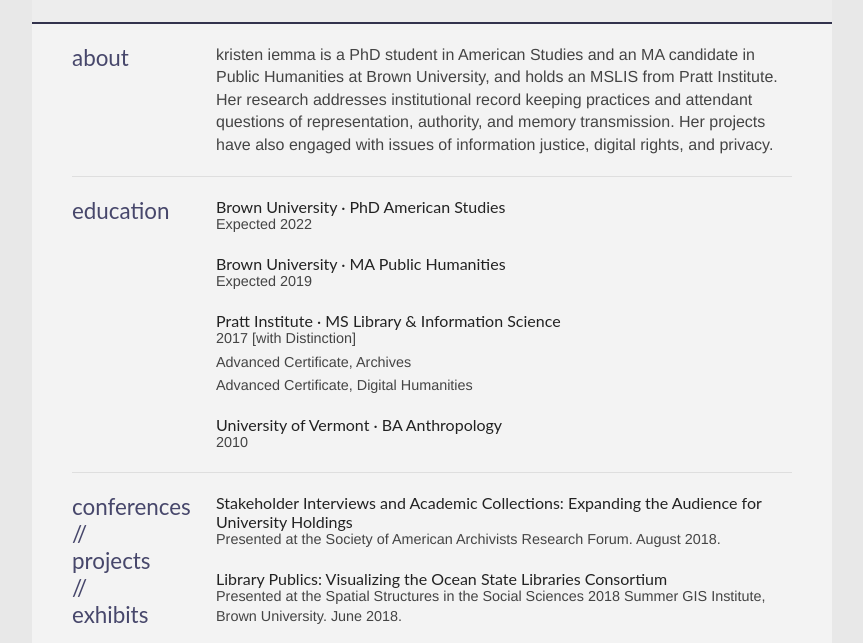
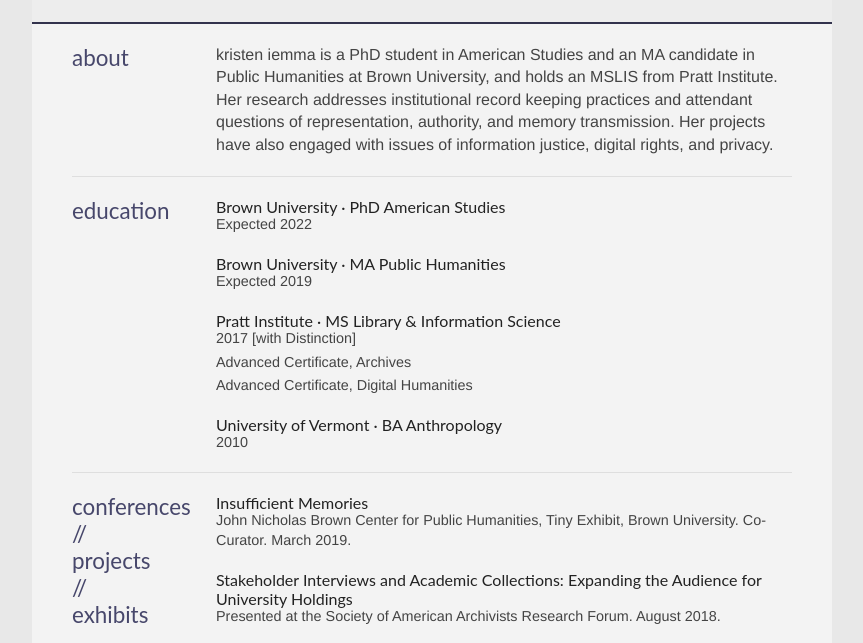
Before and after one commit to kiemma/kiemma.github.io, a plain HTML site: page index.html in a window 1280 px wide. Shown: the part 133-776 px from the top of the page, without its empty margins (208-1071 px from the left). Drawn offline with Linux system fonts and the light colour scheme.

Commit message:
added tiny exhibit

```diff
--- a/index.html
+++ b/index.html
@@ -95,6 +95,10 @@
 
 					<div class="sectionContent smallerType">
 						<article>
+							<h2>Insufficient Memories</h2>
+							<p>John Nicholas Brown Center for Public Humanities, Tiny Exhibit, Brown University. Co-Curator. March 2019.</p>
+						</article>
+						<article>
 							<h2>Stakeholder Interviews and Academic Collections: Expanding the Audience for University Holdings</h2>
 							<p> Presented at the Society of American Archivists Research Forum. August 2018.</p>
 						</article>
```
